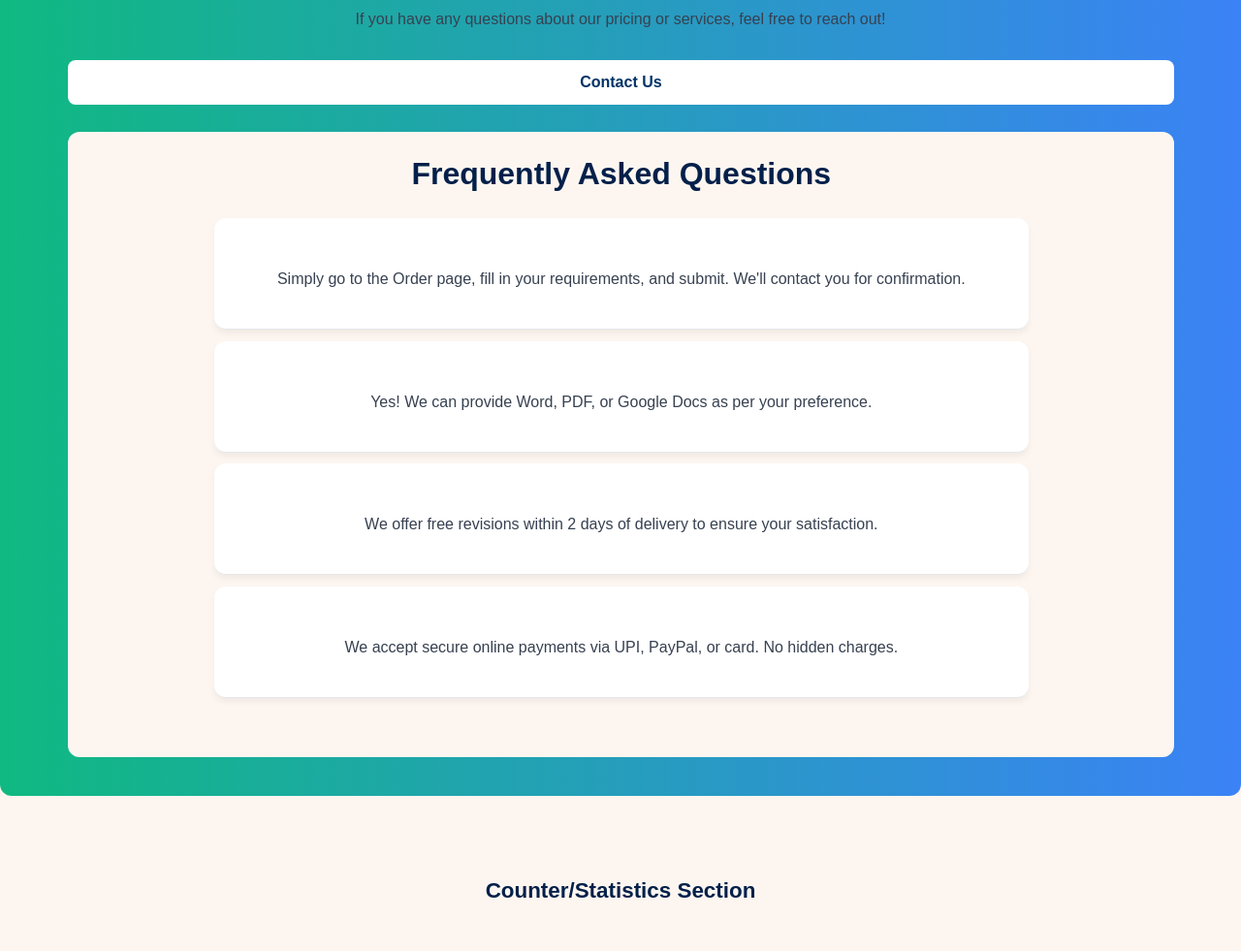
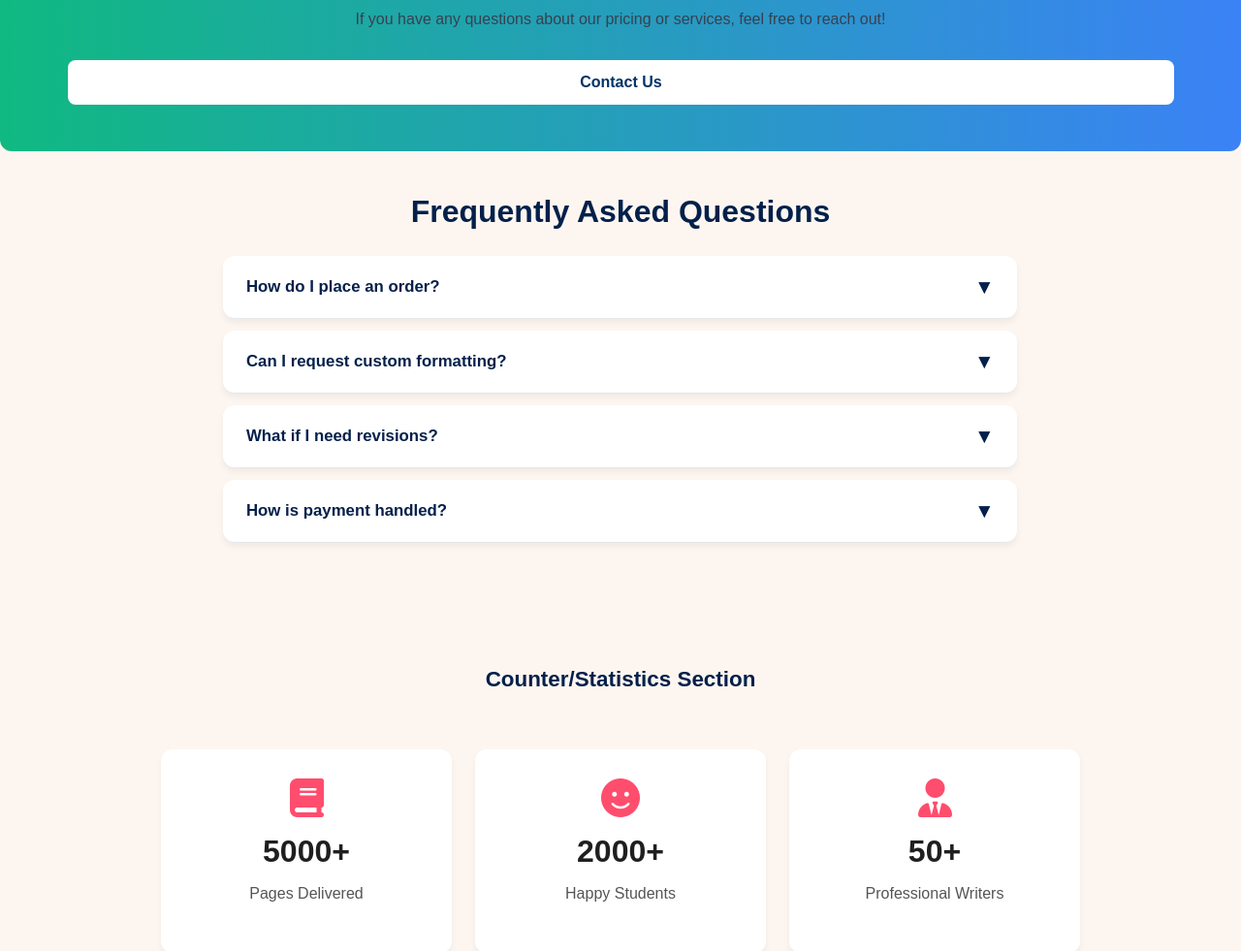
Before and after one commit to PradyumanMishra20/noteease-website, a website: page pricing.html in a window 1280 px wide. Shown: the part 1144-2125 px from the top of the page at 97% size. Drawn offline with nearby package versions, Linux system fonts and the light colour scheme.

Commit message:
Update pricing.html

```diff
--- a/pricing.html
+++ b/pricing.html
@@ -7,6 +7,7 @@
   <link rel="stylesheet" href="style.css">
   <link rel="stylesheet" href="https://cdnjs.cloudflare.com/ajax/libs/font-awesome/6.5.0/css/all.min.css">
   <link href="https://cdnjs.cloudflare.com/ajax/libs/aos/2.3.4/aos.css" rel="stylesheet">
+
 </head>
 <body>
 
@@ -82,27 +83,53 @@
       <h2>Have Questions?</h2>
       <p>If you have any questions about our pricing or services, feel free to reach out!</p>
       <a class="btn writer-btn" href="contact.html#contact-section" >Contact Us</a>
+  </div>
+</section>
+
 <section class="faq" data-aos="fade-up" style="border-radius: 12px; margin-top: 20px; max-height: 700px;">
-  <div class="container" style="max-width: 100%;">
+  <div class="container" style="max-width: 80%;">
     <h2 style="margin-top: -2rem;">Frequently Asked Questions</h2>
+
     <div class="faq-item">
-      <h3>How do I place an order?</h3>
-      <p>Simply go to the Order page, fill in your requirements, and submit. We'll contact you for confirmation.</p>
+      <button class="faq-question">
+        <span>How do I place an order?</span>
+        <span class="arrow">▼</span>
+      </button>
+      <div class="faq-answer">
+        <p>Simply go to the Order page, fill in your requirements, and submit. We'll contact you for confirmation.</p>
+      </div>
     </div>
+
     <div class="faq-item">
-      <h3>Can I request custom formatting?</h3>
-      <p>Yes! We can provide Word, PDF, or Google Docs as per your preference.</p>
+      <button class="faq-question">
+        <span>Can I request custom formatting?</span>
+        <span class="arrow">▼</span>
+      </button>
+      <div class="faq-answer">
+        <p>Yes! We can provide Word, PDF, or Google Docs as per your preference.</p>
+      </div>
     </div>
+
     <div class="faq-item">
-      <h3>What if I need revisions?</h3>
-      <p>We offer free revisions within 2 days of delivery to ensure your satisfaction.</p>
+      <button class="faq-question">
+        <span>What if I need revisions?</span>
+        <span class="arrow">▼</span>
+      </button>
+      <div class="faq-answer">
+        <p>We offer free revisions within 2 days of delivery to ensure your satisfaction.</p>
+      </div>
     </div>
+
     <div class="faq-item">
-      <h3>How is payment handled?</h3>
-      <p>We accept secure online payments via UPI, PayPal, or card. No hidden charges.</p>
+      <button class="faq-question">
+        <span>How is payment handled?</span>
+        <span class="arrow">▼</span>
+      </button>
+      <div class="faq-answer">
+        <p>We accept secure online payments via UPI, PayPal, or card. No hidden charges.</p>
+      </div>
     </div>
-     </div>
-  </section>
+
   </div>
 </section>
 
@@ -173,5 +200,15 @@
   </a>
 </div>
 
+<script>
+  document.querySelectorAll(".faq-item").forEach(item => {
+    item.addEventListener("click", () => {
+      item.classList.toggle("active");
+    });
+  });
+</script>
+
+
+
 </body>
 </html>
```
